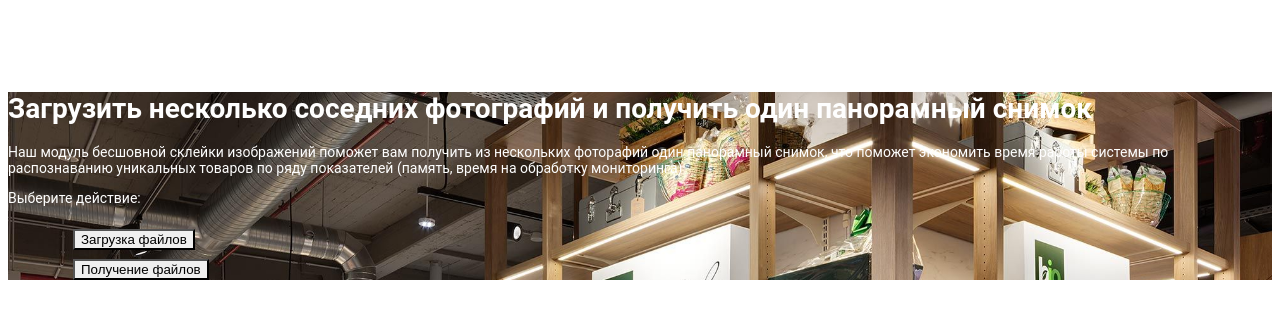
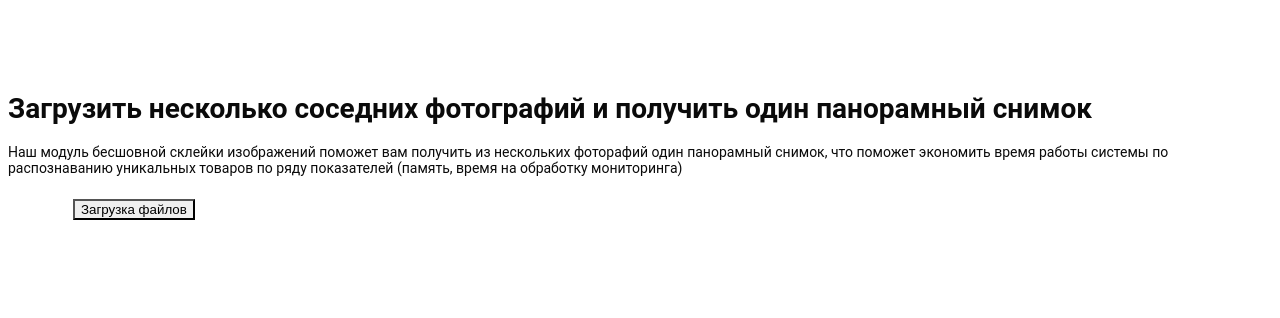
Before and after one commit to AlexandraKam/hakatonUpgrade, a React (Create React App) app: page / in a window 1280 px wide. Shown: the top 318 px of the page. Built offline with nearby package versions, Linux system fonts and the light colour scheme.

Commit message:
minimal css

```diff
--- a/src/App.css
+++ b/src/App.css
@@ -4,18 +4,27 @@ body {
   min-height: 100%;
   font-family: Roboto, Arial, sans-serif;
   font-size: 14px;
-  color: #FEFEFE;
+  color: #0a0a0a;
+  /* background: #464444; */
+  height: 100%;
+  position: relative;
+  -webkit-background-size: cover;
+  background-size: cover;
+  /* background-image: url("../public/image/main.jpg"); */
 }
 
-/* body::before {
-  content: "";
-  background-color: #000000;
-  position: absolute;
-  top: 0;
-  left: 0;
-  right: 0;
-  bottom: 0;
-  opacity: 0.8;
+/* body:before {
+	content: '';
+	display: block;
+	width: 100%;
+	height: 100%;
+	position: absolute;
+	top: 0;
+	left: 0;
+	right: 0;
+	bottom: 0;
+	background-color:rgba(0, 0, 0, .5);
+  z-index: 2;
 } */
 
 .App {
@@ -76,10 +85,7 @@ select {
 }
 
 .container {
+  height: 100%;
 
-  background: #464444;
-  position: relative;
-  background-image: url("../public/image/main.jpg");
-  -webkit-background-size: cover;
-  background-size: cover;
+
 }
--- a/src/App.js
+++ b/src/App.js
@@ -26,17 +26,17 @@ function App() {
         <h1>Загрузить несколько соседних фотографий и получить один панорамный снимок</h1>
         <p>Наш модуль бесшовной склейки изображений поможет вам получить из нескольких фоторафий один панорамный снимок,
            что поможет экономить время работы системы по распознаванию уникальных товаров по ряду показателей (память, время на обработку мониторинга)</p>
-        <p className="conf-step__paragraph">Выберите действие:</p>
+        {/* <p className="conf-step__paragraph">Выберите действие:</p> */}
         <ul className="conf-step__list">
           <li >
             <button className="conf-step__button" onClick={() => openModal('download')}>Загрузка файлов</button>
           </li>
-          <li >
+          {/* <li >
             <button className="conf-step__button" onClick={() => openModal('receiving')}>Получение файлов</button>
-          </li>
+          </li> */}
         </ul>
         {modalIsOpen === 'download' && <DownloadForm />}
-        {modalIsOpen === 'receiving' && <ReceivingFile />}
+        {/* {modalIsOpen === 'receiving' && <ReceivingFile />} */}
       </div>
     </div>
   );
```
